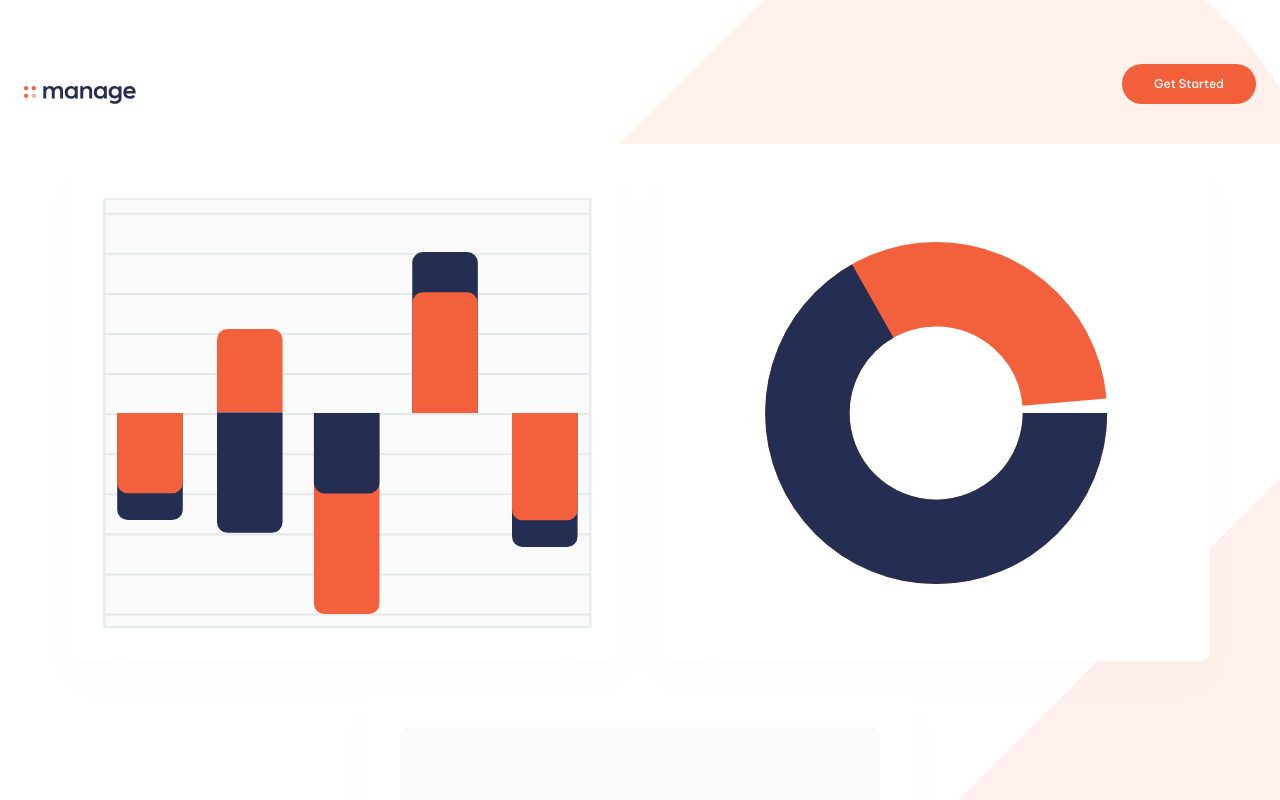
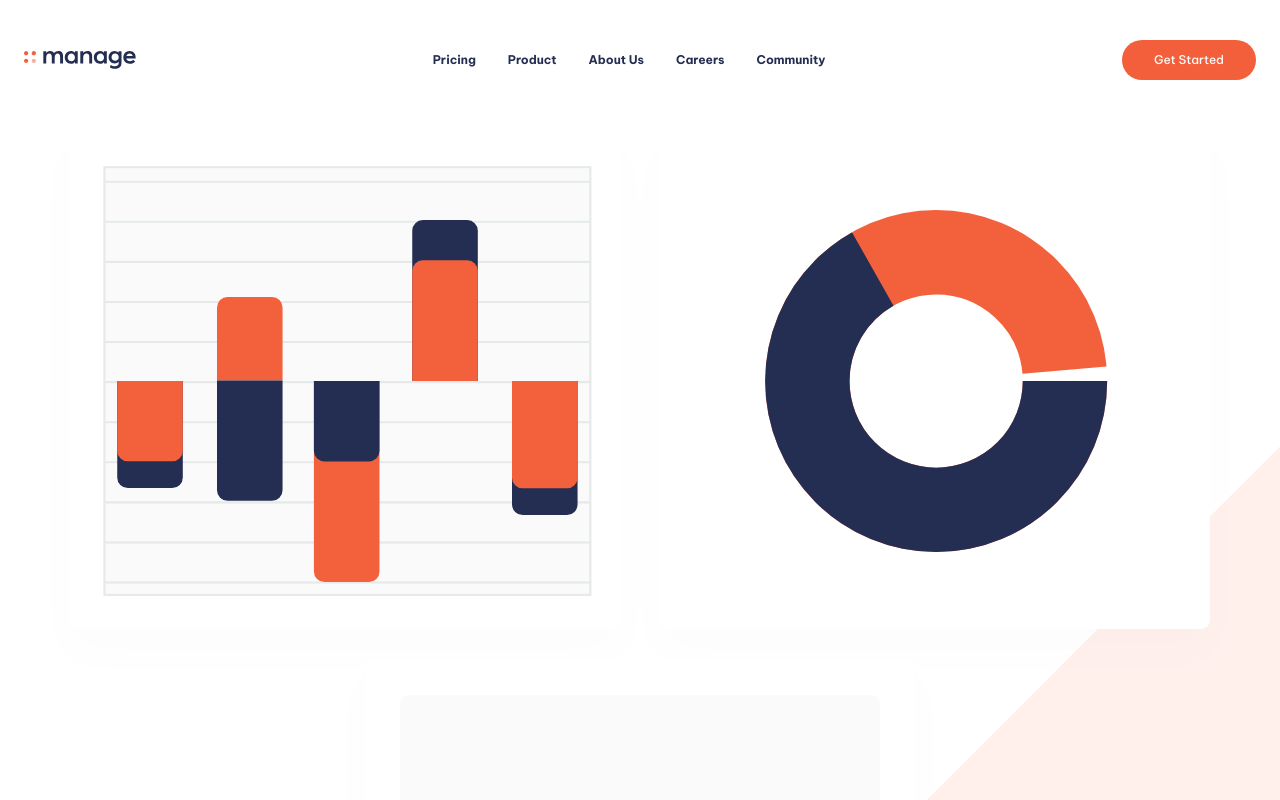
Before and after one commit to Saga-sanga/Manage-landing-page, a React (Vite) app: page / in a window 1280 px wide. Shown: the top 800 px of the page. Built offline with nearby package versions, Linux system fonts and the light colour scheme.

Commit message:
feat: Add Desktop Nav bar Items and style

```diff
--- a/src/components/HeaderNav.tsx
+++ b/src/components/HeaderNav.tsx
@@ -5,31 +5,32 @@ import { useState } from 'react';
 
 export default function HeaderNav() {
   const [imgSrc, setImgSrc] = useState(hamburger);
-  const [divPos, setDivPos] = useState("translate-y-[-50%]");
+  const [divPos, setDivPos] = useState("translate-y-[-65%]");
   const [visibility, setVisibility] = useState("hidden");
 
   function handleClick() {
     if (imgSrc === hamburger) {
       setImgSrc(close);
-      setDivPos("translate-y-[110%]");
+      setDivPos("translate-y-[65%]");
       setVisibility('');
       document.body.classList.add('overflow-hidden');
     }
     if (imgSrc === close) {
       setImgSrc(hamburger);
-      setDivPos("translate-y-[-50%]");
+      setDivPos("translate-y-[-65%]");
       setVisibility('hidden');
       document.body.classList.remove('overflow-hidden');
     }
   }
+  // className='bg-[url(./assets/bg-tablet-pattern.svg)] bg-no-repeat bg-cover bg-[3rem_-5rem]'
 
   return (
-    <div className='bg-[url(./assets/bg-tablet-pattern.svg)] bg-no-repeat bg-cover bg-[3rem_-5rem] px-4'>
+    <div className='px-4 absolute w-full'>
       <div onClick={handleClick} className={`${visibility} fixed w-screen h-screen modal-overlay scale-110 z-20`}></div>
-      <nav className='flex relative justify-between items-end px-2 py-10 z-30'>
+      <nav className='flex relative justify-between items-center px-2 py-10 z-30'>
         <img className='w-28' src={logo} alt="Manage Logo" />
-        <div id='mobile-nav' className={`absolute left-2/4 ${divPos} ml-[-45vw] md:flex transition-transform duration-300`}>
-          <ul className='flex flex-col items-center gap-6 w-[90vw] bg-white rounded p-12 font-bold'>
+        <div id='mobile-nav' className={`absolute md:static md:ml-0 md:translate-y-0 left-2/4 ${divPos} ml-[-45vw] transition-transform duration-300`}>
+          <ul className='flex flex-col items-center gap-6 md:gap-8 w-[90vw] md:flex-row md:p-0 md:w-auto md:bg-transparent md:text-xs bg-white rounded p-12 font-bold'>
             <li>Pricing</li>
             <li>Product</li>
             <li>About Us</li>
@@ -38,7 +39,7 @@ export default function HeaderNav() {
           </ul>
         </div>
 
-        <a className='hidden md:block text-very-light-gray font-medium text-xs mt-6 bg-bright-red px-8 py-3 rounded-full cursor-pointer' href="">Get Started</a>
+        <a className='hidden md:block text-very-light-gray font-medium text-xs bg-bright-red px-8 py-3 rounded-full cursor-pointer' href="">Get Started</a>
         <div className='md:hidden '><img src={imgSrc} alt="menu/close icon" style={{height: '1.25rem'}} onClick={handleClick} /></div>
       </nav>
     </div>
--- a/src/components/PromoContent.tsx
+++ b/src/components/PromoContent.tsx
@@ -2,7 +2,7 @@ import illustrationIntro from '../assets/illustration-intro.svg';
 
 export default function PromoContent() {
   return (
-    <main >
+    <main className='pt-28'>
         <article className='flex flex-col items-center text-center bg-[url(./assets/bg-tablet-pattern.svg)] bg-no-repeat bg-[length:85%] bg-[430%_25%] px-7 gap-24'>
           <img className='w-full' src={illustrationIntro} alt="charts and percentages image" />
 
```
